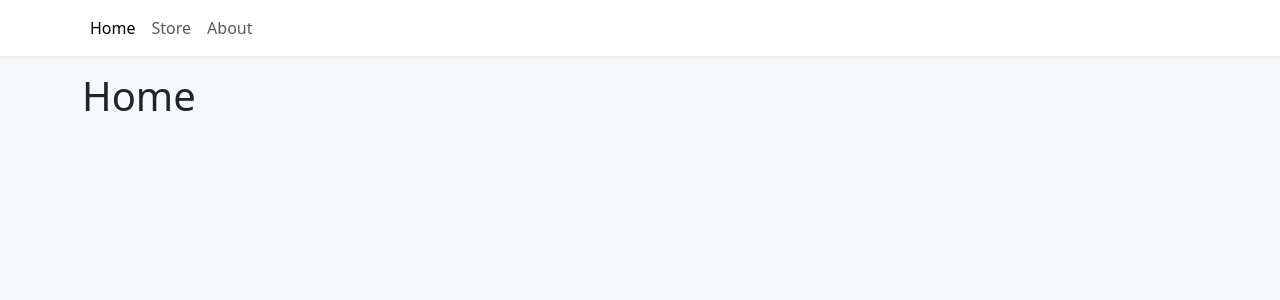
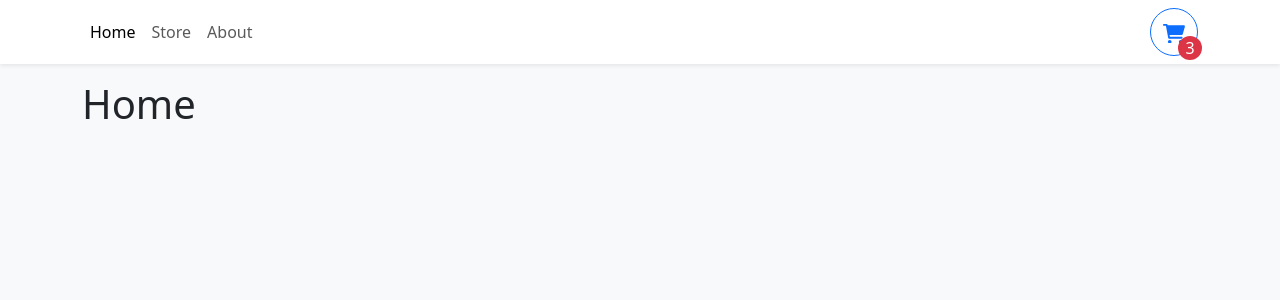
Before and after one commit to marte1337/small-store_react_typescript, a React (Vite) app: page / in a window 1280 px wide. Shown: the top 300 px of the page. Built offline with nearby package versions, Linux system fonts and the light colour scheme.

Commit message:
add cartitem

```diff
--- a/src/components/Navbar.tsx
+++ b/src/components/Navbar.tsx
@@ -1,11 +1,11 @@
-import { Container, Nav, Navbar as NavbarBS } from "react-bootstrap";
+import { Button, Container, Nav, Navbar as NavbarBS } from "react-bootstrap";
 import { NavLink } from "react-router-dom";
 
 export function Navbar() {
   return (
-    <NavbarBS className="bg-white shadow-sm mb-3">
+    <NavbarBS sticky="top" className="bg-white shadow-sm mb-3">
       <Container>
-        <Nav>
+        <Nav className="me-auto">
           <Nav.Link to="/" as={NavLink}>
             Home
           </Nav.Link>
@@ -16,6 +16,32 @@
             About
           </Nav.Link>
         </Nav>
+        <Button
+          style={{ width: "3rem", height: "3rem", position: "relative" }}
+          variant="outline-primary"
+          className="rounded-circle"
+        >
+          <svg
+            xmlns="http://www.w3.org/2000/svg"
+            viewBox="0 0 576 512"
+            fill="currentColor"
+          >
+            <path d="M96 0C107.5 0 117.4 8.19 119.6 19.51L121.1 32H541.8C562.1 32 578.3 52.25 572.6 72.66L518.6 264.7C514.7 278.5 502.1 288 487.8 288H170.7L179.9 336H488C501.3 336 512 346.7 512 360C512 373.3 501.3 384 488 384H159.1C148.5 384 138.6 375.8 136.4 364.5L76.14 48H24C10.75 48 0 37.25 0 24C0 10.75 10.75 0 24 0H96zM128 464C128 437.5 149.5 416 176 416C202.5 416 224 437.5 224 464C224 490.5 202.5 512 176 512C149.5 512 128 490.5 128 464zM512 464C512 490.5 490.5 512 464 512C437.5 512 416 490.5 416 464C416 437.5 437.5 416 464 416C490.5 416 512 437.5 512 464z" />
+          </svg>
+          <div
+            className="rounded-circle bg-danger d-flex justify-content-center align-items-center"
+            style={{
+              color: "white",
+              width: "1.5rem",
+              height: "1.5rem",
+              position: "absolute",
+              bottom: -5,
+              right: -5,
+            }}
+          >
+            3
+          </div>
+        </Button>
       </Container>
     </NavbarBS>
   );
```
